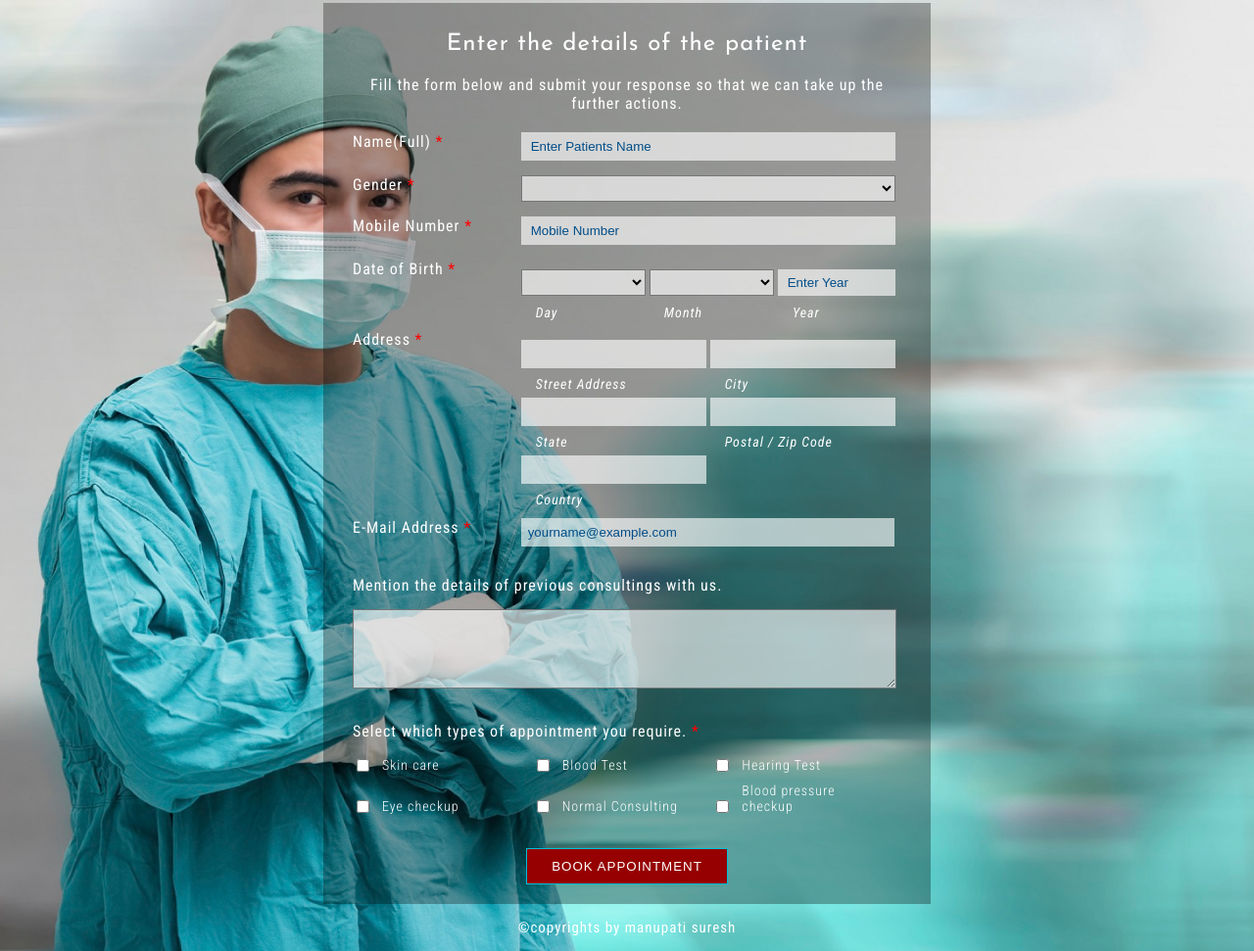
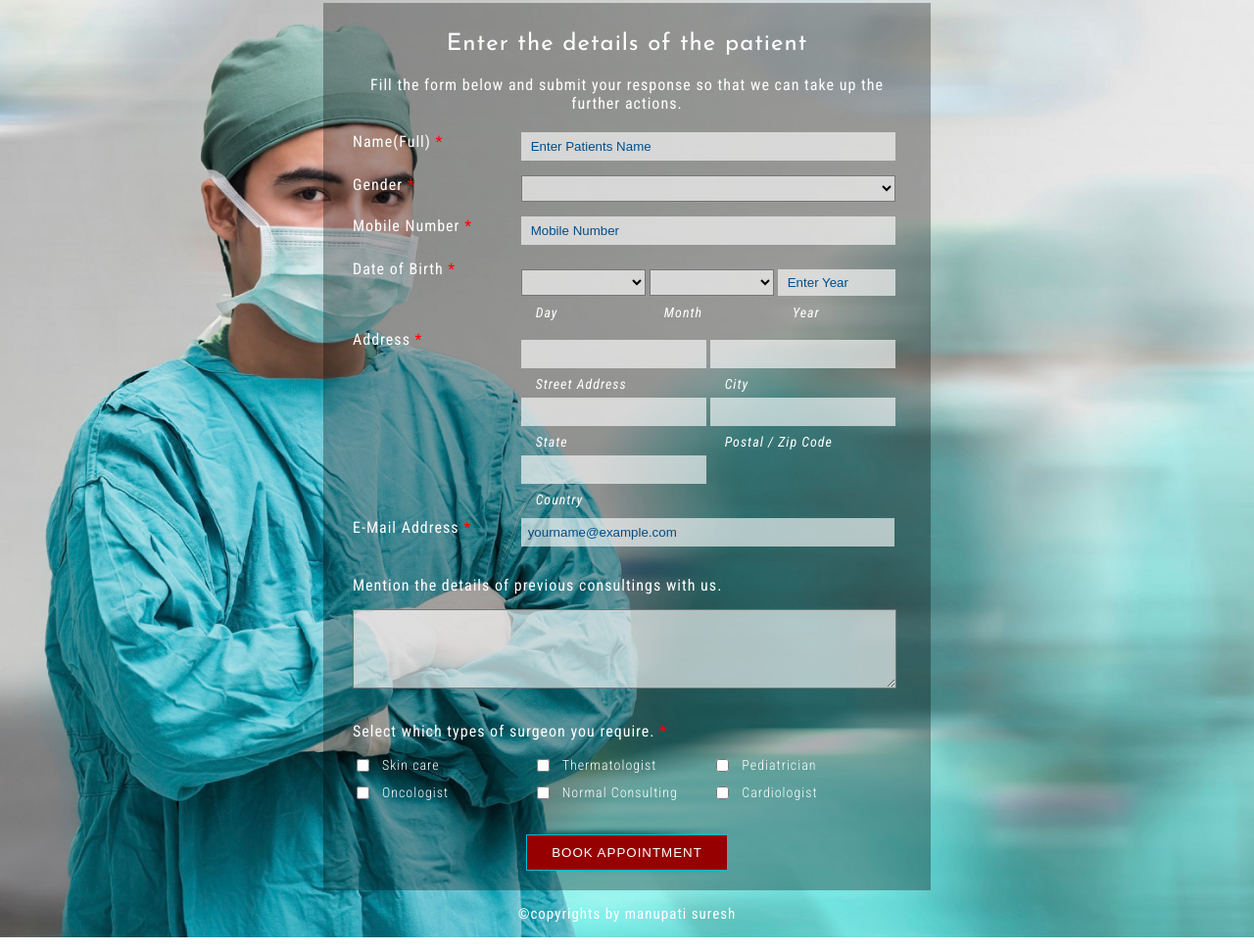
Before and after one commit to Manupati-Suresh/appointsurgeon, a plain HTML site: page index.html in a window 1280 px wide. Shown: the part 84-1055 px from the top of the page at 98% size. Drawn offline with Linux system fonts and the light colour scheme.

Commit message:
Update index.html

```diff
--- a/index.html
+++ b/index.html
@@ -180,16 +180,16 @@
 						</li>
 						<li class="last-type">
 							<label class="form-label1">
-								Select which types of appointment you require.
+								Select which types of surgeon you require.
 								<span class="form-required"> * </span>
 							</label>
 							<div class="form-input2">
 								<input type="checkbox" name="test1" ><label class="type-of-test">Skin care</label>
-								<input type="checkbox" name="test2" ><label class="type-of-test">Blood Test</label>
-								<input type="checkbox" name="test3" ><label class="type-of-test">Hearing Test</label>
-								<input type="checkbox" name="test4" ><label class="type-of-test">Eye checkup</label>
+								<input type="checkbox" name="test2" ><label class="type-of-test">Thermatologist</label>
+								<input type="checkbox" name="test3" ><label class="type-of-test">Pediatrician</label>
+								<input type="checkbox" name="test4" ><label class="type-of-test">Oncologist</label>
 								<input type="checkbox" name="test5" ><label class="type-of-test">Normal Consulting</label>
-								<input type="checkbox" name="test6" ><label class="type-of-test">Blood pressure checkup</label>
+								<input type="checkbox" name="test6" ><label class="type-of-test">Cardiologist</label>
 							</div>
 						</li>
 					</ul>
```
